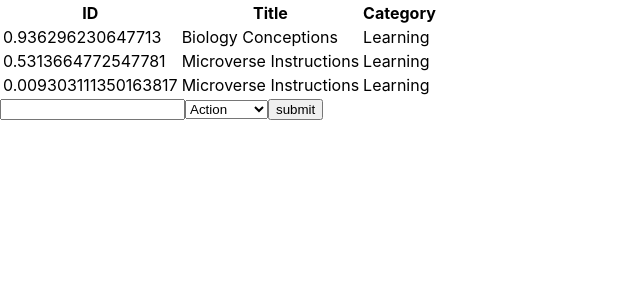
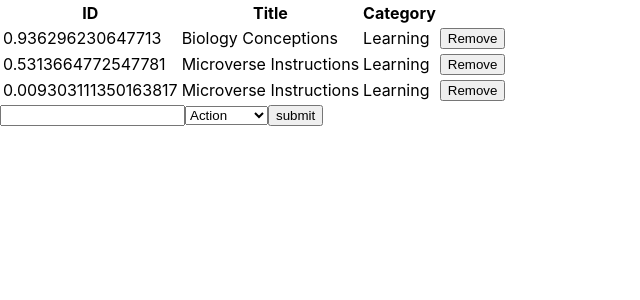
Before and after one commit to Ceejayski/Book-store, a React (Create React App) app: page / in a window 1280 px wide. Shown: the top 300 px of the page, without its empty margins (0-640 px from the left). Built offline with nearby package versions, Linux system fonts and the light colour scheme.

Commit message:
Add handleRemovebook to book component

```diff
--- a/src/components/Book/index.js
+++ b/src/components/Book/index.js
@@ -1,6 +1,6 @@
 import PropTypes from 'prop-types';
 
-const Book = ({ book }) => (
+const Book = ({ book, handleRemoveBook }) => (
   <tr id={book.id}>
     <td>
       { book.id }
@@ -10,6 +10,9 @@ const Book = ({ book }) => (
     </td>
     <td>
       { book.category }
+    </td>
+    <td>
+      <button onClick={() => handleRemoveBook(book)} type="submit">Remove</button>
     </td>
   </tr>
 );
@@ -21,4 +24,5 @@ Book.propTypes = {
     title: PropTypes.string.isRequired,
     category: PropTypes.string.isRequired,
   }).isRequired,
+  handleRemoveBook: PropTypes.func.isRequired,
 };
```
